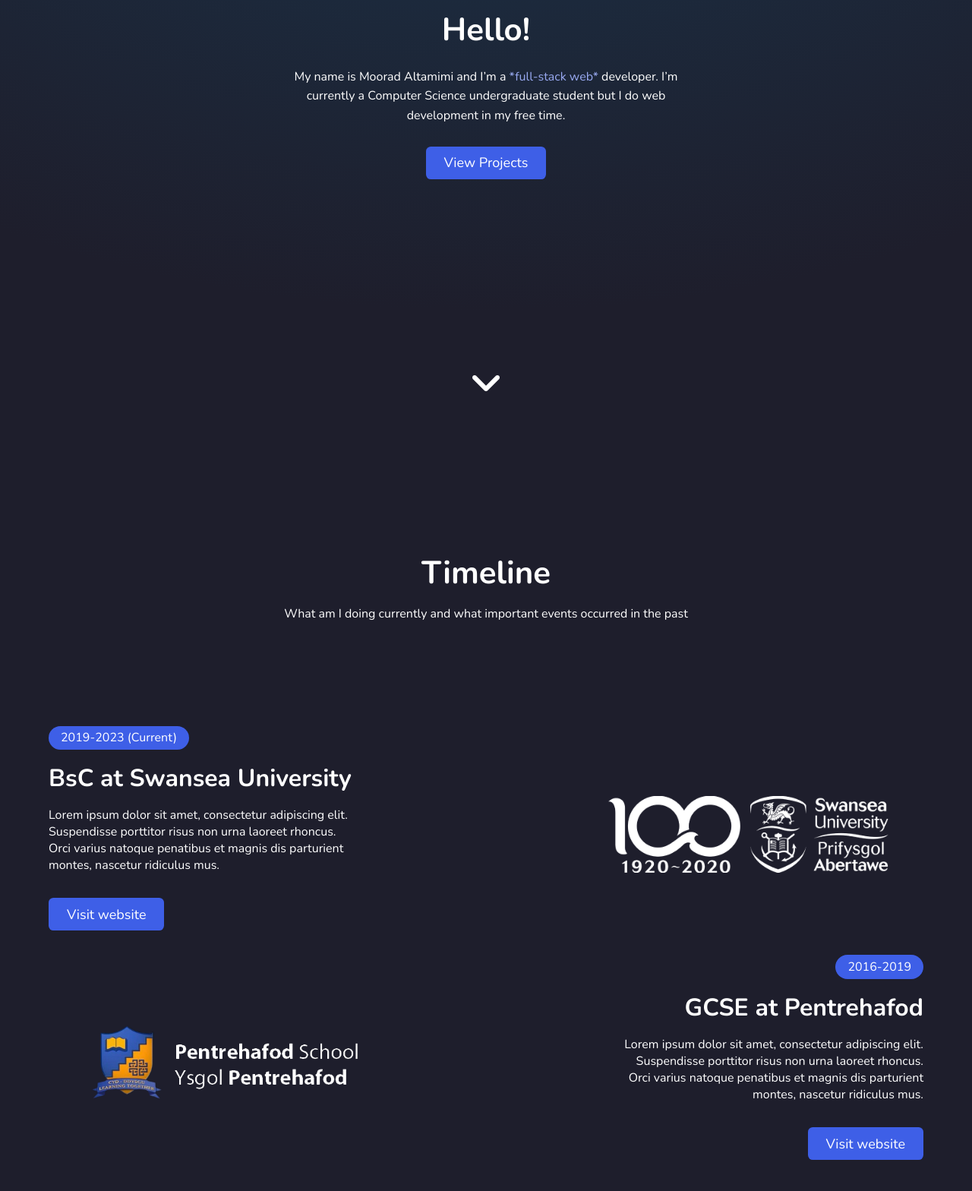
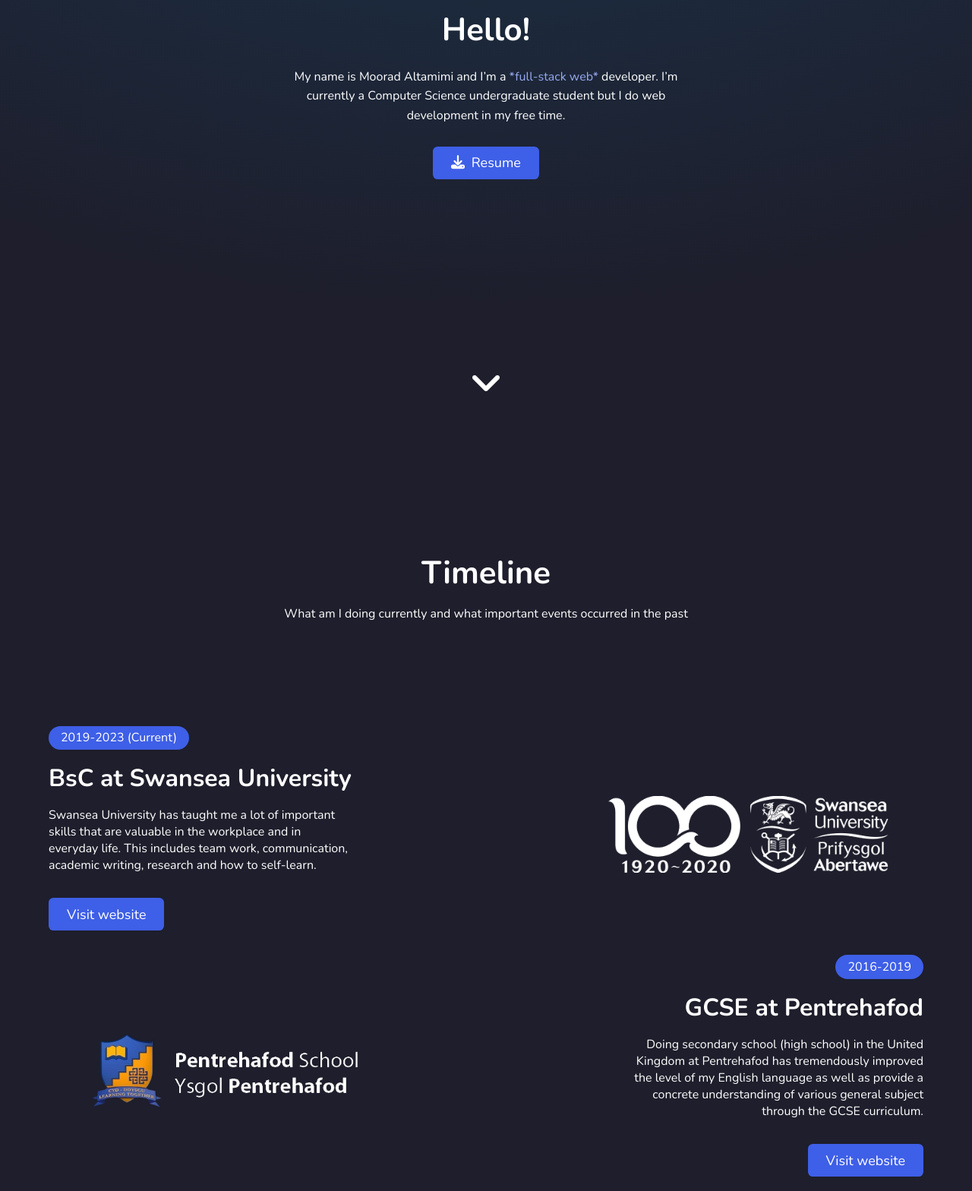
Before and after one commit to Moorad/portfolio, an Astro site: page / in a window 1280 px wide. Shown: the part 391-1959 px from the top of the page at 76% size. Built offline with nearby package versions, Linux system fonts and the light colour scheme; Astro itself is replaced by a stand-in of ours; a web font is replaced by a local one.

Commit message:
Changed CV download to button and added timeline

```diff
--- a/src/components/NavBar.astro
+++ b/src/components/NavBar.astro
@@ -8,7 +8,6 @@ const { active = 0 } = Astro.props;
 const pages = [
 	{ name: "Home", href: "/", active: false },
 	{ name: "Projects", href: "/projects", active: false },
-    { name: "CV", href: "/cv" },
 	{ name: "Contact", href: "/contact", active: false },
 ];
 
--- a/src/data/timeline.json
+++ b/src/data/timeline.json
@@ -2,7 +2,7 @@
 	"data": [
 		{
 			"title": "BsC at Swansea University",
-			"description": "Lorem ipsum dolor sit amet, consectetur adipiscing elit. Suspendisse porttitor risus non urna laoreet rhoncus. Orci varius natoque penatibus et magnis dis parturient montes, nascetur ridiculus mus.",
+			"description": "Swansea University has taught me a lot of important skills that are valuable in the workplace and in everyday life. This includes team work, communication, academic writing, research and how to self-learn.",
 			"website": "https://swansea.ac.uk",
 			"date_range": [
 				"2019",
@@ -12,7 +12,7 @@
 		},
 		{
 			"title": "GCSE at Pentrehafod",
-			"description": "Lorem ipsum dolor sit amet, consectetur adipiscing elit. Suspendisse porttitor risus non urna laoreet rhoncus. Orci varius natoque penatibus et magnis dis parturient montes, nascetur ridiculus mus.",
+			"description": "Doing secondary school (high school) in the United Kingdom at Pentrehafod has tremendously improved the level of my English language as well as provide a concrete understanding of various general subject through the GCSE curriculum.",
 			"website": "https://pentrehafod.school/",
 			"date_range": [
 				"2016",
--- a/src/pages/index.astro
+++ b/src/pages/index.astro
@@ -17,7 +17,16 @@ import SkillsItem from "../components/SkillsItem.astro";
 				in my free time.
 			</div>
 			<div>
-				<button class="primary">View Projects</button>
+				<a
+					class="no-decoration"
+					href="/CV-Moorad-17-06-2023.pdf"
+					target="_blank"
+				>
+					<button class="primary">
+						<i class="fa-solid fa-download"></i>
+						<span class="whitespace-xs">Resume</span>
+					</button>
+				</a>
 			</div>
 		</div>
 		<div class="down-icon">
```
Also changed, not shown: src/components/TimelineItem.astro (indentation only), 1 other file. Lines whose indentation alone changed are shown as unchanged.
